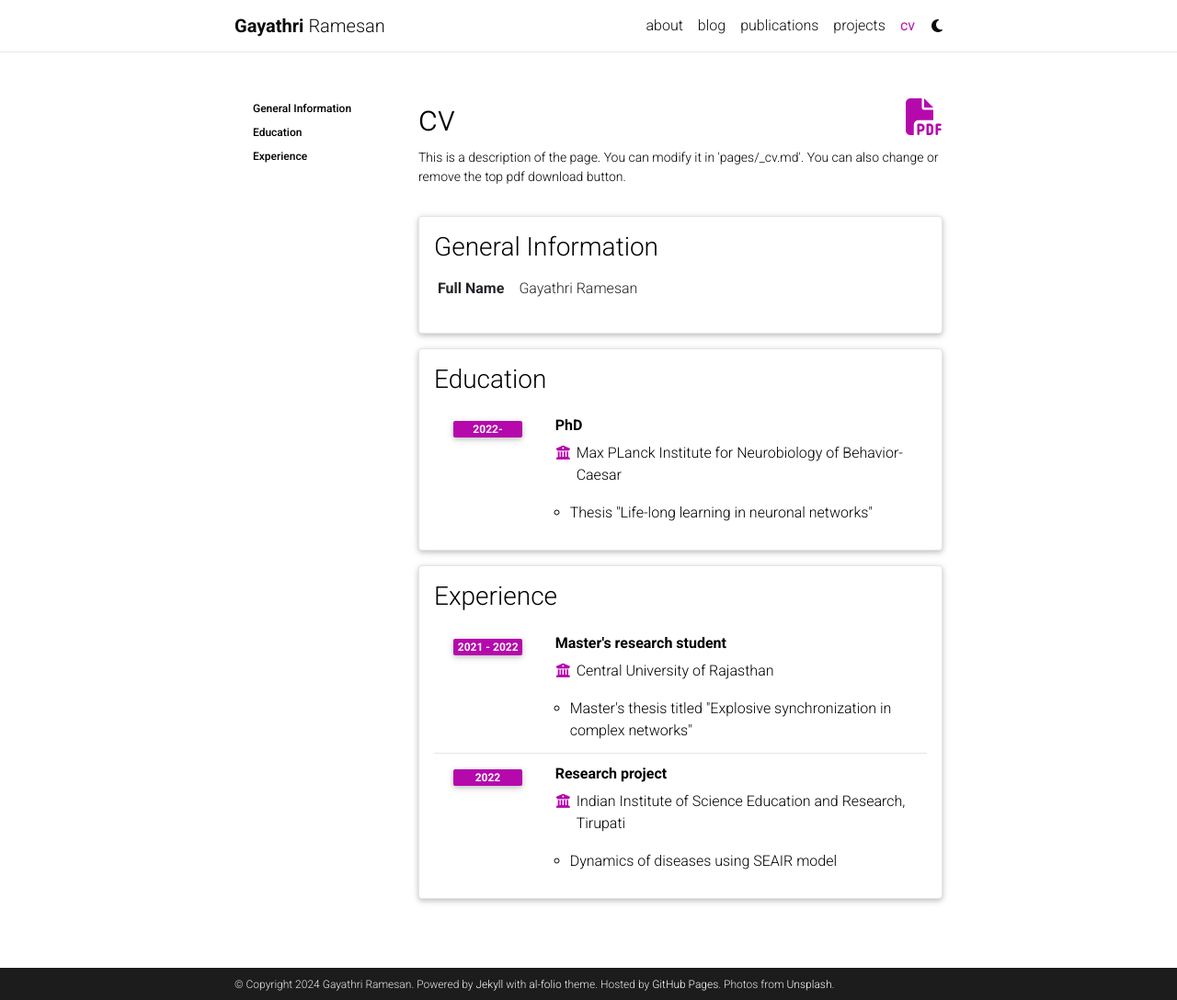
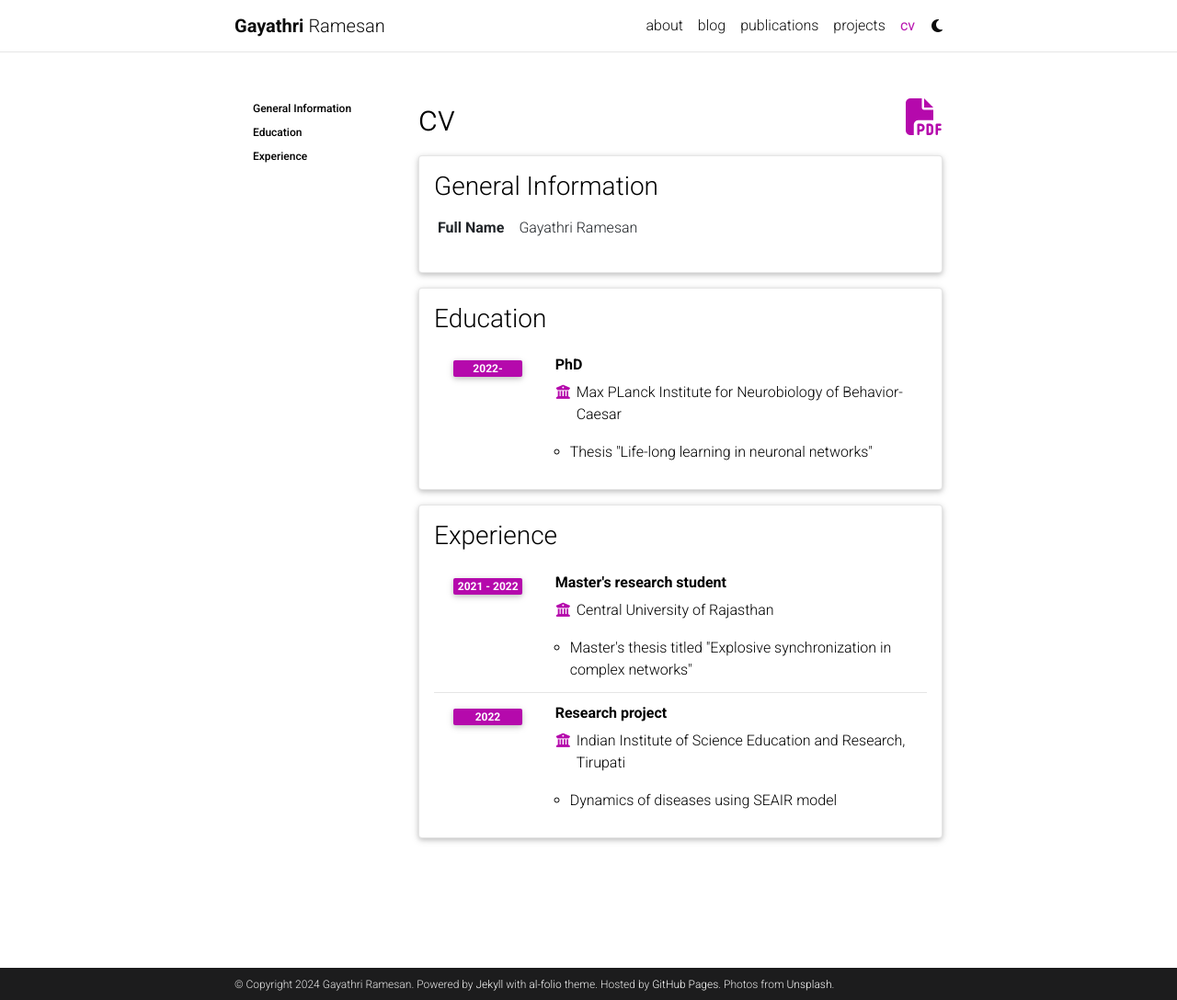
Before and after one commit to gayathriramesan/gayathriramesan.github.io, a Jekyll site: the page built from _pages/cv.md, in a window 1280 px wide and 1088 px high. Shown: the whole window at 92% size. Built offline with Jekyll 4.4.1, drawn with Linux system fonts in a browser that asks for light colours; comment, search, counter and statistics services are not loaded; a style sheet for code colours, icons or effects is not loaded.

Commit message:
Update cv.md

```diff
--- a/_pages/cv.md
+++ b/_pages/cv.md
@@ -5,7 +5,7 @@
 nav: true
 nav_order: 4
 cv_pdf: example_pdf.pdf
-description: This is a description of the page. You can modify it in 'pages/_cv.md'. You can also change or remove the top pdf download button.
+description:
 toc:
   sidebar: left
 ---
```
